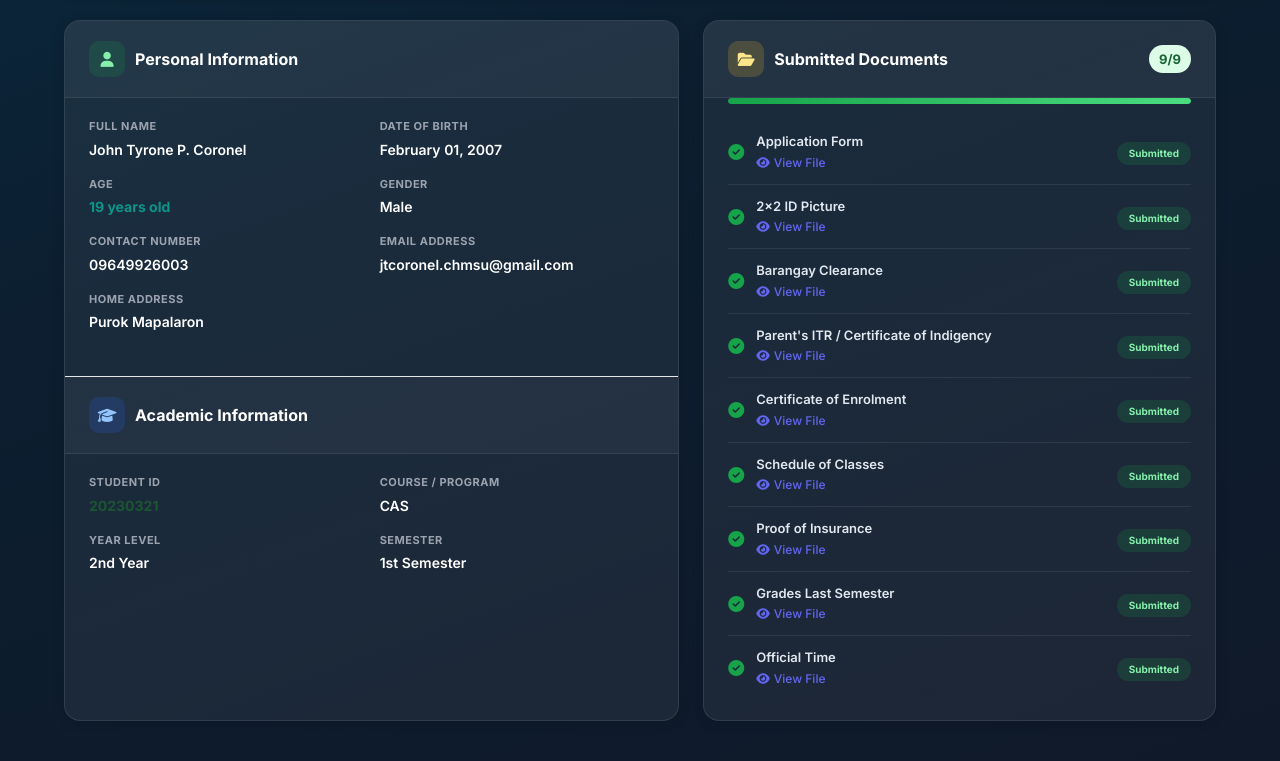
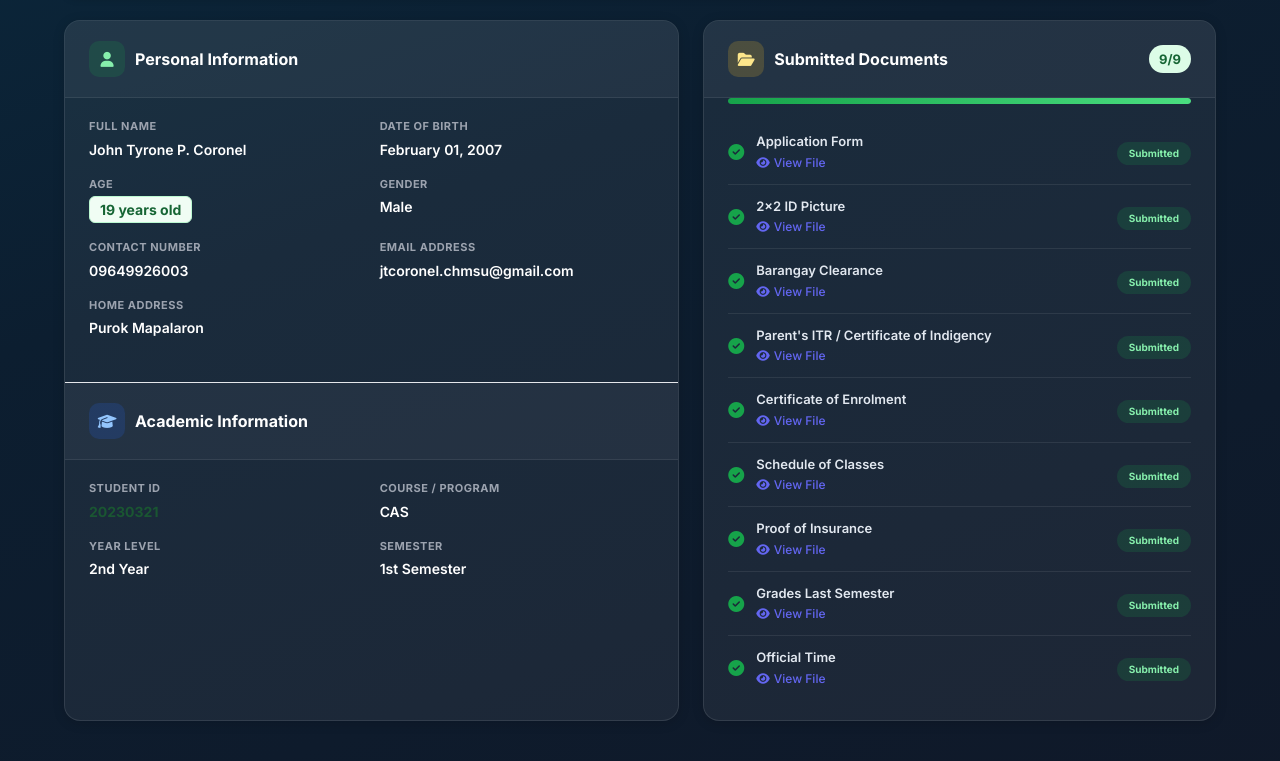
Before and after one commit to TheUnshackled1/Student-Application-Web-App, a Django app: page /staff/applications/3/review/ in a window 1280 px wide. Shown: the part 322-1083 px from the top of the page. Run offline with Django 5.2, Linux system fonts and the light colour scheme; a user stored in the database is signed in; data comes from the database, SQL or seed files in the repository; some libraries are stand-ins or nearby versions.

Commit message:
design text color for student age

```diff
--- a/home/templates/director/review_application.html
+++ b/home/templates/director/review_application.html
@@ -194,7 +194,9 @@
                 </div>
                 <div class="review-field">
                     <span class="review-field-label">Age</span>
-                    <span class="review-field-value" style="font-weight: 700; color: #0d9488;">{{ age }} years old</span>
+                    <span class="review-field-value">
+                        <span style="display:inline-block; background:#f0fdf4; color:#166534; font-weight:700; padding:2px 10px; border-radius:6px; border:1px solid #bbf7d0;">{{ age }} years old</span>
+                    </span>
                 </div>
                 <div class="review-field">
                     <span class="review-field-label">Gender</span>
--- a/home/templates/home/apply_new.html
+++ b/home/templates/home/apply_new.html
@@ -898,9 +898,9 @@
             // Display age
             var ageDisplay = document.getElementById('dobAgeDisplay');
             if (age >= 18) {
-                ageDisplay.innerHTML = '<i class="fa-solid fa-circle-check" style="color:#22c55e;"></i> <strong style="color:#22c55e;">' + age + ' years old</strong>';
+                ageDisplay.innerHTML = '<i class="fa-solid fa-circle-check" style="color:#22c55e;"></i> <strong style="color:#e2e8f0;">' + age + ' years old</strong>';
             } else {
-                ageDisplay.innerHTML = '<i class="fa-solid fa-circle-xmark" style="color:#ef4444;"></i> <strong style="color:#ef4444;">' + age + ' years old — Must be 18+</strong>';
+                ageDisplay.innerHTML = '<i class="fa-solid fa-circle-xmark" style="color:#fca5a5;"></i> <strong style="color:#fca5a5;">' + age + ' years old — Must be 18+</strong>';
             }
 
             if (chosen > maxDate) {
--- a/home/templates/staff/review_application.html
+++ b/home/templates/staff/review_application.html
@@ -189,7 +189,9 @@
                 </div>
                 <div class="review-field">
                     <span class="review-field-label">Age</span>
-                    <span class="review-field-value" style="font-weight: 700; color: #0d9488;">{{ age }} years old</span>
+                    <span class="review-field-value">
+                        <span style="display:inline-block; background:#f0fdf4; color:#166534; font-weight:700; padding:2px 10px; border-radius:6px; border:1px solid #bbf7d0;">{{ age }} years old</span>
+                    </span>
                 </div>
                 <div class="review-field">
                     <span class="review-field-label">Gender</span>
```
